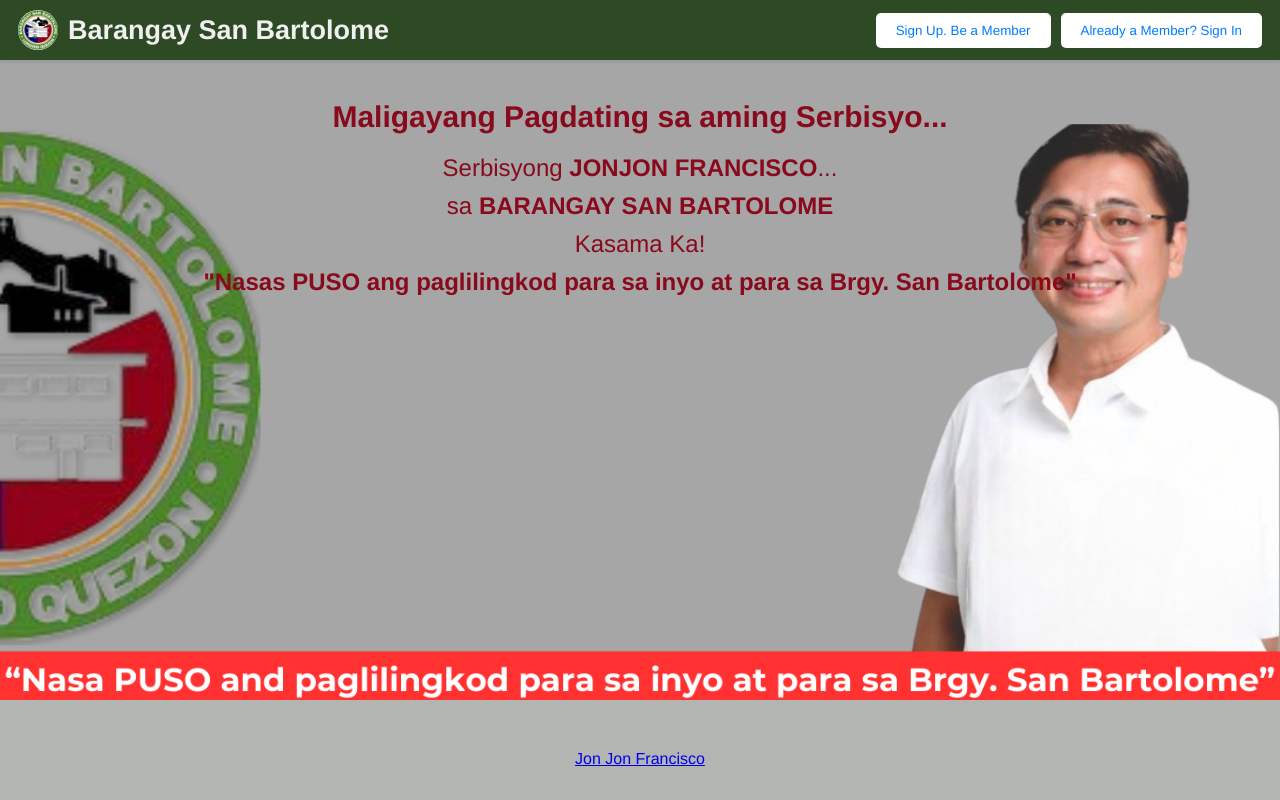
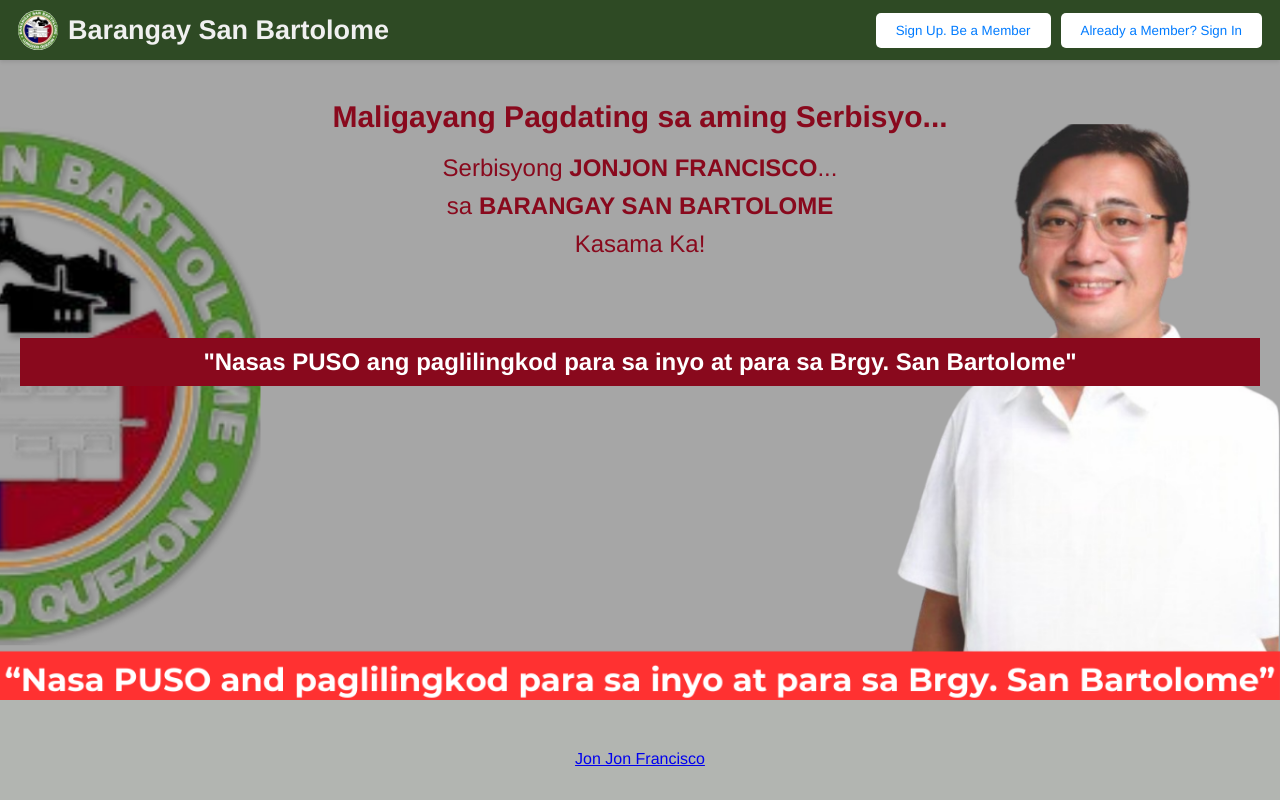
Before and after one commit to jmaesua/react-precinct-number-search, a React (Vite) app: page / in a window 1280 px wide. Built offline with nearby package versions, Linux system fonts and the light colour scheme.

Commit message:
styling the added slogan

```diff
--- a/src/components/LandingPage.css
+++ b/src/components/LandingPage.css
@@ -125,6 +125,15 @@
 .hero-section p {
   font-size: 24px;
   margin-bottom: 10px;
+}
+
+.hero-section h2 {
+  font-size: 24px;
+  font-weight: bold;
+  margin-top: 80px;
+  padding: 10px;
+  background-color: #89091d;
+  color: #fff;
 }
 
 .search-button {
```
